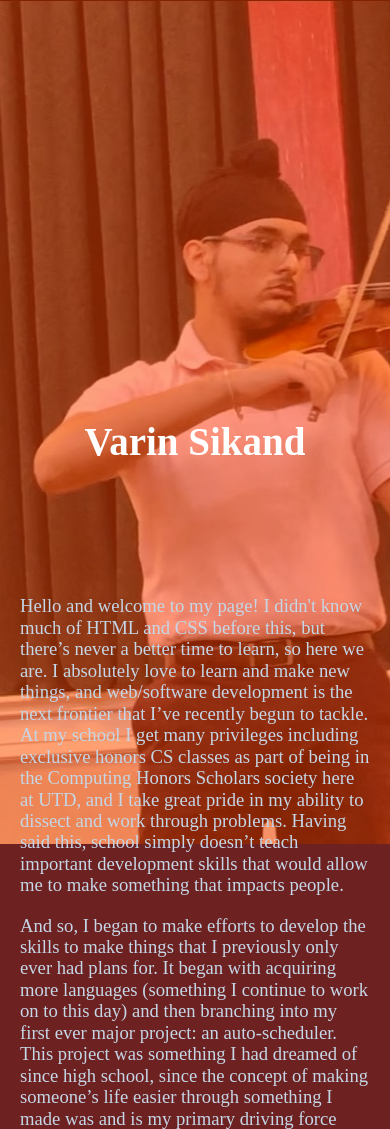
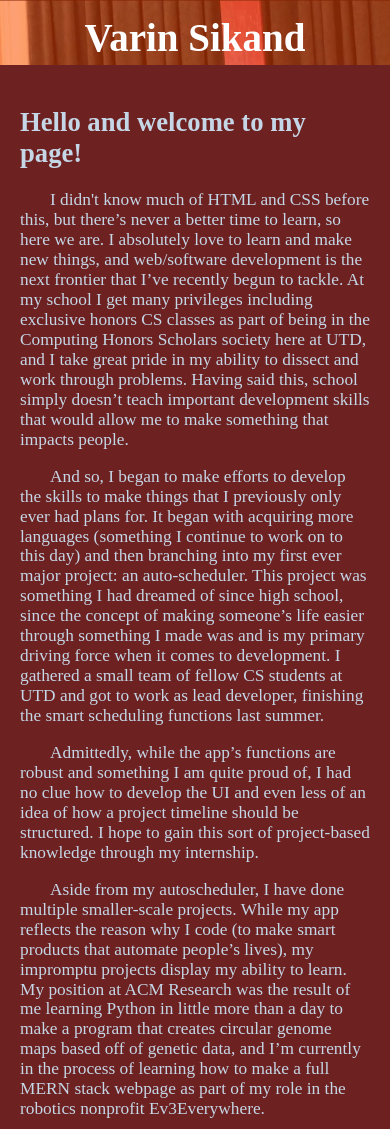
Before and after one commit to Whooosp/whooosp.github.io, a plain HTML site: page docs/index.html in a window 390 px wide. Shown: the top 1129 px of the page. Drawn offline with nearby package versions, Linux system fonts and the light colour scheme.

Commit message:
formatting fixes (aspect ratio considerations)

```diff
--- a/docs/index.html
+++ b/docs/index.html
@@ -15,10 +15,11 @@
   </div>
   <div class="col col--right">
     <div class="text">
-      <p> Hello and welcome to my page! I didn't know much of HTML and CSS before this, but there’s never a better time to learn, so here we are. I absolutely love to learn and make new things, and web/software development is the next frontier that I’ve recently begun to tackle. At my school I get many privileges including exclusive honors CS classes as part of being in the Computing Honors Scholars society here at UTD, and I take great pride in my ability to dissect and work through problems. Having said this, school simply doesn’t teach important development skills that would allow me to make something that impacts people.</p>
+      <h2>Hello and welcome to my page! </h2>
+      <p> I didn't know much of HTML and CSS before this, but there’s never a better time to learn, so here we are. I absolutely love to learn and make new things, and web/software development is the next frontier that I’ve recently begun to tackle. At my school I get many privileges including exclusive honors CS classes as part of being in the Computing Honors Scholars society here at UTD, and I take great pride in my ability to dissect and work through problems. Having said this, school simply doesn’t teach important development skills that would allow me to make something that impacts people.</p>
       <p> And so, I began to make efforts to develop the skills to make things that I previously only ever had plans for. It began with acquiring more languages (something I continue to work on to this day) and then branching into my first ever major project: an auto-scheduler. This project was something I had dreamed of since high school, since the concept of making someone’s life easier through something I made was and is my primary driving force when it comes to development. I gathered a small team of fellow CS students at UTD and got to work as lead developer, finishing the smart scheduling functions last summer.</p>
-      <p> Admittedly, while the app’s functions are robust and something I am quite proud of, I had no clue how to develop the UI and even less of an idea of how a project timeline should be structured. I hope to gain this sort of project-based and industry-specific knowledge through my internship.</p>
-      <p> Aside from my autoscheduler, I have done multiple projects either as part of applications or through schools. While my app reflects the reason why I code (to make smart products that automate people’s lives), my impromptu projects display my ability to learn. My position at ACM Research was the result of me learning Python in little more than a day to make a program that creates circular genome maps based off of genetic data, and I’m currently in the process of learning how to make a full MERN stack webpage as part of my role in the robotics nonprofit Ev3Everywhere. </p>
+      <p> Admittedly, while the app’s functions are robust and something I am quite proud of, I had no clue how to develop the UI and even less of an idea of how a project timeline should be structured. I hope to gain this sort of project-based knowledge through my internship.</p>
+      <p> Aside from my autoscheduler, I have done multiple smaller-scale projects. While my app reflects the reason why I code (to make smart products that automate people’s lives), my impromptu projects display my ability to learn. My position at ACM Research was the result of me learning Python in little more than a day to make a program that creates circular genome maps based off of genetic data, and I’m currently in the process of learning how to make a full MERN stack webpage as part of my role in the robotics nonprofit Ev3Everywhere.  </p>
       <p> I take great pride in my accomplishments, but I am far more interested in being able to learn new ways to make a difference in other people’s lives. I know that whatever knowledge I gain from working in a team such as Lob, with values so like my own, will prove to be invaluable as I push ahead in my goal to create awesome software that people are thankful to have. I’m incredibly excited to be applying and I look forward to hearing from you soon.</p>
     </div>
   </div>
--- a/docs/main.css
+++ b/docs/main.css
@@ -33,17 +33,6 @@ body {
   /* padding: 20px 0px; */
 }
 
-@media screen and (max-width: 700px) {
-  body {
-    flex-direction: column;
-    height: 100vh;
-  }
-  .col {
-    width: 100%;
-    height: 100vh;
-  }
-}
-
 .col--left {
   /* mask: rgba(255,69,0,.5); */
 
@@ -52,7 +41,7 @@ body {
   color: var(--color-white);
 
   /* width: 100%; */
-  height: 100vh;
+  height: 120%;
 }
 
 h1 {
@@ -61,9 +50,15 @@ h1 {
   margin: 10px 0;
 }
 
+h2 {
+  font-family:'Times New Roman', Times, serif;
+  font-size: 20pt;
+}
+
 p {
   font-family:'Times New Roman', Times, serif;
-  font-size: 14pt;
+  font-size: 13pt;
+  text-indent: 30px;
 }
 .col--right {
   background-color: var(--color-maroon);
@@ -77,6 +72,7 @@ p {
   height: 100vh;
   width: 100%;
   background-position: center top;
+  background-size: cover;
   /* right: 30vh; */
 }
 
@@ -86,7 +82,7 @@ p {
 } */
 
 .text {
-  padding: 0 20px;
+  padding: 0px 20px;
   text-align: left;
   color: var(--color-graydove)
 }
@@ -95,17 +91,15 @@ p {
   margin-top: 0;
 }
 
-@media (max-width: 850px) {
+
+@media (max-aspect-ratio: 11/9) {
   body {
     flex-direction: column;
-  }
-  .col {
-    width: 100%;
-    padding: 20px 0;
+    height: 100vh;
   }
 
-  .col--left {
-    height: 100vh;
+  .text {
+    padding: 20px 20px;
   }
 
   h1 {
@@ -113,8 +107,26 @@ p {
     font-size: 10vw;
     margin: 10px 0;
   }
+}
+
+@media (min-aspect-ratio: 11/9) {
+  body {
+    flex-direction: row;
+  }
+  .col {
+    width: 100%;
+    padding: 0 0;
+  }
+
+  .col--left {
+    height: 100%;
+  }
+
+  .my_pic {
+   background-size: cover;
+  }
 
   .col--right {
-    /* height: calc(80vh - 80px); */
+    height: auto;
   }
 }
```
